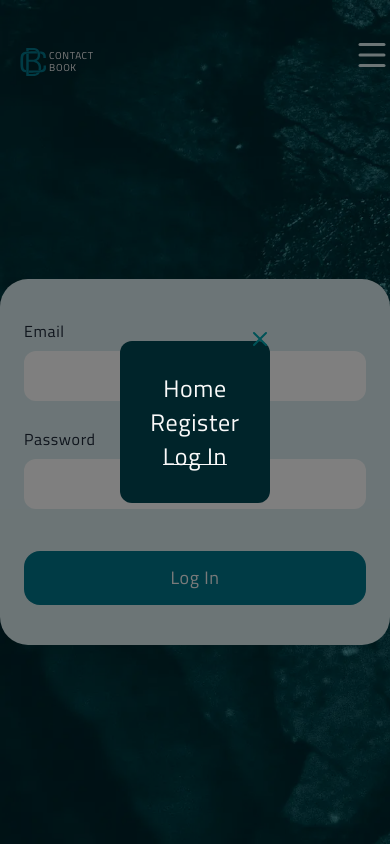
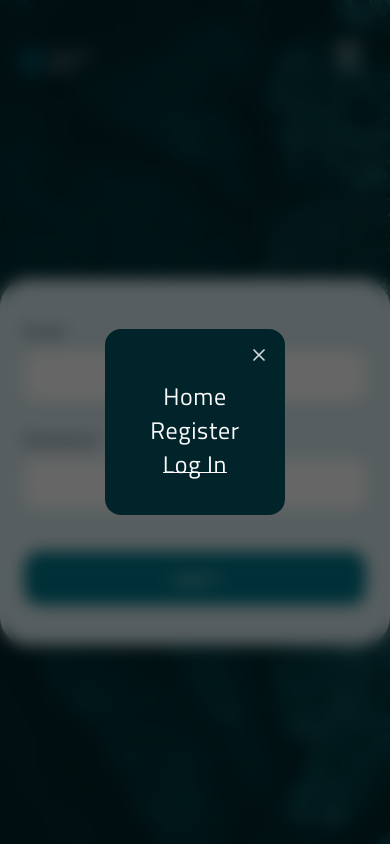
Before and after one commit to MaxsimJSDeveloper/contact-book-ts, a React (Vite) app: page /login in a window 390 px wide. Both pictures are taken after a click on the icon 372 px from the left and 55 px from the top of the page. Built offline with nearby package versions, Linux system fonts and the light colour scheme; no server answers.

Commit message:
fix(redux): correct contacts payload parsing and fix SVG icon attributes

```diff
--- a/index.html
+++ b/index.html
@@ -2,7 +2,7 @@
 <html lang="en">
   <head>
     <meta charset="UTF-8" />
-    <link rel="icon" type="image/svg+xml" href="/vite.svg" />
+    <link rel="icon" type="image/svg+xml" href="/logo.svg" />
     <meta name="viewport" content="width=device-width, initial-scale=1.0" />
     <title>Contact Book</title>
   </head>
--- a/src/components/contacts/AddContactBtn/AddContactBtn.tsx
+++ b/src/components/contacts/AddContactBtn/AddContactBtn.tsx
@@ -7,7 +7,6 @@ export const AddContactBtn = () => {
 
   return (
     <>
-      {/* Додали md:hidden, щоб сховати на десктопі */}
       <button
         onClick={() => setIsModalOpen(true)}
         className="fixed bottom-6 right-6 z-[1000] rounded-lg bg-white text-brand-accent shadow-lg transition-colors hover:text-[#005e6e] md:hidden"
--- a/src/components/contacts/AddContactModalContent/AddContactModalContent.tsx
+++ b/src/components/contacts/AddContactModalContent/AddContactModalContent.tsx
@@ -6,6 +6,7 @@ import { useAppDispatch } from "@/redux/hooks";
 import { FeedbackSchema } from "@/schemas/validation";
 import { addContact } from "@/redux/contacts";
 import { handleKeyPress } from "@/utils";
+import { NewContact, ContactType } from "@/types/general";
 
 interface AddContactModalContentProps {
   handleClose?: () => void;
@@ -19,27 +20,32 @@ export const AddContactModalContent = ({
 
   return (
     <Formik
-      initialValues={{ username: "", number: "" }}
+      initialValues={{
+        username: "",
+        number: "",
+        contactType: "home" as ContactType,
+      }}
       validationSchema={FeedbackSchema}
       onSubmit={(values, actions) => {
-        const newContact = {
+        const newContact: NewContact = {
           name: values.username.trim(),
           phoneNumber: values.number.trim(),
-          contactType: "home", // За замовчуванням зі схеми
+          contactType: values.contactType,
         };
 
         dispatch(addContact(newContact))
           .unwrap()
           .then(() => {
             toast.success("Successfully added!", { position: "top-center" });
-            handleClose?.(); // Закриваємо модалку після успіху
+            handleClose?.();
+            actions.resetForm();
           })
-          .catch(() => {
+          .catch((err) => {
+            console.error("Add contact error:", err);
             toast.error("Error, input correct data", {
               position: "top-center",
             });
           });
-        actions.resetForm();
       }}
     >
       <Form className="w-[330px] rounded-[28px] bg-[#d9ebee] px-8 py-10">
@@ -79,6 +85,20 @@ export const AddContactModalContent = ({
           />
         </div>
 
+        <label htmlFor={`${id}-ct`} className="font-medium text-gray-800">
+          Contact Type
+        </label>
+        <Field
+          as="select"
+          name="contactType"
+          id={`${id}-ct`}
+          className="mt-2 h-10 w-full cursor-pointer rounded-xl border-none bg-white px-3 text-gray-800 outline-none focus:ring-2 focus:ring-brand-accent"
+        >
+          <option value="home">Home</option>
+          <option value="personal">Personal</option>
+        </Field>
+        <div className="min-h-[20px]" />
+
         <button
           type="submit"
           className="mt-2 h-[54px] w-full rounded-2xl bg-brand-accent text-[18px] text-[#f5f5f5] transition-colors hover:bg-[#005e6e]"
--- a/src/components/layout/AppBar/AppBar.tsx
+++ b/src/components/layout/AppBar/AppBar.tsx
@@ -23,12 +23,7 @@ export const AppBar = () => {
   const handleClose = () => setIsModalOpen(false);
 
   return (
-    <header
-      className={`
-        mb-[72px] mt-[37px] ml-auto flex items-center justify-end gap-6
-        md:mx-auto md:mb-[72px] md:mt-[30px] md:w-max md:justify-center md:gap-12 md:rounded-2xl md:bg-brand-accent/85 md:px-10 md:py-3
-      `}
-    >
+    <header className="relative mb-[72px] mt-[37px] flex items-center justify-end px-6 md:mt-[30px]">
       {isMobile ? (
         <>
           <Menu
@@ -36,7 +31,7 @@ export const AppBar = () => {
             onClick={handleOpen}
           />
           <Modal isOpen={isOpen} onClose={handleClose}>
-            <div className="w-[150px] rounded-xl bg-[#00242A] p-5">
+            <div className="w-[180px] rounded-2xl bg-[#00242A] p-6 pt-10">
               <Navigation onLinkClick={handleClose} />
               {!isLoggedIn && <AuthNav onLinkClick={handleClose} />}
               {isLoggedIn && <Logout onClose={handleClose} />}
@@ -44,11 +39,16 @@ export const AppBar = () => {
           </Modal>
         </>
       ) : (
-        <>
+        <div className="mx-auto flex items-center rounded-2xl bg-brand-accent/85 px-10 py-3 gap-12">
           <Navigation />
           {!isLoggedIn && <AuthNav />}
-          {isLoggedIn && <LogoutForDesktop />}
-        </>
+        </div>
+      )}
+
+      {isLoggedIn && !isMobile && (
+        <div className="hidden md:block md:absolute md:right-[5%] md:top-0">
+          <LogoutForDesktop />
+        </div>
       )}
     </header>
   );
--- a/src/components/ui/Modal/Modal.tsx
+++ b/src/components/ui/Modal/Modal.tsx
@@ -40,19 +40,17 @@ export const Modal = ({ isOpen, onClose, children }: ModalProps) => {
 
   return createPortal(
     <div
-      className="fixed inset-0 z-[1500] flex items-center justify-center bg-black/50"
+      className="fixed inset-0 z-[1500] flex items-center justify-center bg-black/60 backdrop-blur-sm"
       onMouseDown={handleMouseDown}
       onMouseUp={handleMouseUp}
     >
-      <div
-        className="relative flex justify-end rounded-[5px] px-3 py-6 md:px-6 md:py-8"
-        onClick={(e) => e.stopPropagation()}
-      >
+      <div className="relative" onClick={(e) => e.stopPropagation()}>
         <button
-          className="absolute right-2.5 top-2.5 z-[1550] text-[#005358] transition-colors hover:text-brand-accent"
+          className="absolute right-3 top-3 z-[1550] rounded-full p-1 text-gray-300 transition-colors hover:bg-white/10 hover:text-white"
           onClick={onClose}
+          type="button"
         >
-          <X className="h-6 w-6" />
+          <X className="h-5 w-5" />
         </button>
         {children}
       </div>
--- a/src/redux/contacts/operations.ts
+++ b/src/redux/contacts/operations.ts
@@ -1,5 +1,5 @@
 import { api } from "@/api/contactsApi";
-import { Contact, NewContact } from "@/types/general";
+import { Contact, FetchContactsResponse, NewContact } from "@/types/general";
 import { handleAxiosError } from "@/utils";
 import { createAsyncThunk } from "@reduxjs/toolkit";
 
@@ -7,7 +7,7 @@ export interface FetchContactsResp {
   data: Contact[];
 }
 
-export const fetchContacts = createAsyncThunk<Contact[]>(
+export const fetchContacts = createAsyncThunk<FetchContactsResponse>(
   "contacts/fetchAll",
   async (_, thunkAPI) => {
     try {
--- a/src/redux/contacts/slice.ts
+++ b/src/redux/contacts/slice.ts
@@ -5,7 +5,7 @@ import {
   fetchContacts,
   updateContact,
 } from "@/redux/contacts";
-import { Contact, ContactsState } from "@/types/general";
+import { Contact, ContactsState, FetchContactsResponse } from "@/types/general";
 
 const initialState: ContactsState = {
   contacts: [],
@@ -21,8 +21,8 @@ const contactsSlice = createSlice({
     builder
       .addCase(
         fetchContacts.fulfilled,
-        (state, action: PayloadAction<Contact[]>) => {
-          state.contacts = action.payload;
+        (state, action: PayloadAction<FetchContactsResponse>) => {
+          state.contacts = action.payload.data;
         },
       )
       .addCase(
```
Also changed, not shown: src/components/ui/icons/LogoIcon.tsx (+2 -2 lines), src/types/general.ts (+20 -8 lines), public/logo.svg (added).
